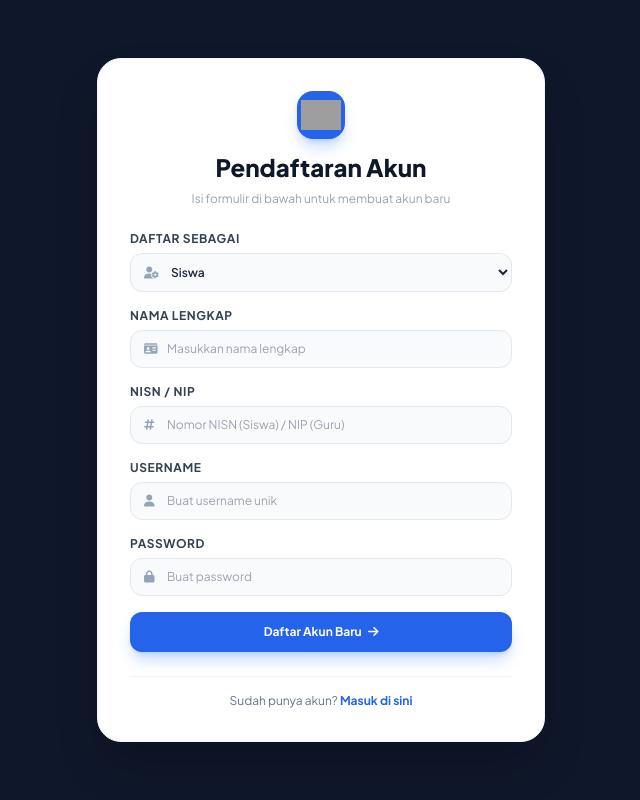
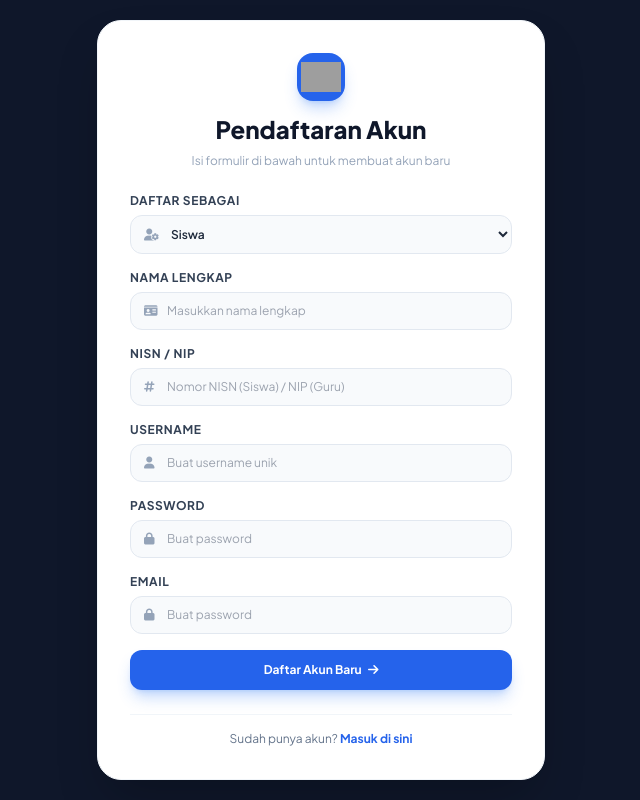
Before and after one commit to ahmadfakhrialfarisi08-afk/portofolio-web-aplikasi-belajar-sekolah, a Flask app: page /register in a window 1280 px wide. Shown: the whole page, without its empty margins (319-959 px from the left). Run offline with Flask 3, Linux system fonts and the light colour scheme; some libraries are stand-ins or nearby versions; grey boxes are pictures that could not be loaded.

Commit message:
kirim semua file

```diff
--- a/templates/buat_akun_baru.html
+++ b/templates/buat_akun_baru.html
@@ -79,6 +79,14 @@
                 </div>
             </div>
 
+            <div>
+                <label class="block text-xs font-bold text-slate-700 uppercase tracking-wider mb-1.5">email</label>
+                <div class="relative">
+                    <i class="fa-solid fa-lock absolute left-3.5 top-1/2 -translate-y-1/2 text-slate-400 text-xs"></i>
+                    <input type="password" name="password" placeholder="Buat password" required class="w-full bg-slate-50 border border-slate-200 rounded-xl pl-9 pr-4 py-2.5 text-xs focus:outline-none focus:ring-2 focus:ring-blue-500/20 focus:border-blue-500 transition-all">
+                </div>
+            </div>
+
             <button type="submit" class="w-full py-3 bg-blue-600 hover:bg-blue-700 text-white rounded-xl text-xs font-bold shadow-lg shadow-blue-500/30 transition-all mt-2">
                 Daftar Akun Baru <i class="fa-solid fa-arrow-right ml-1"></i>
             </button>
```
